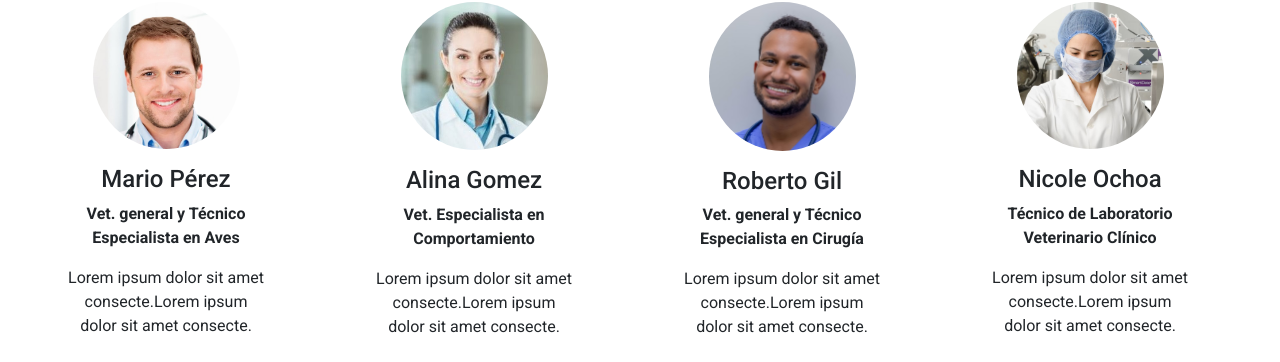
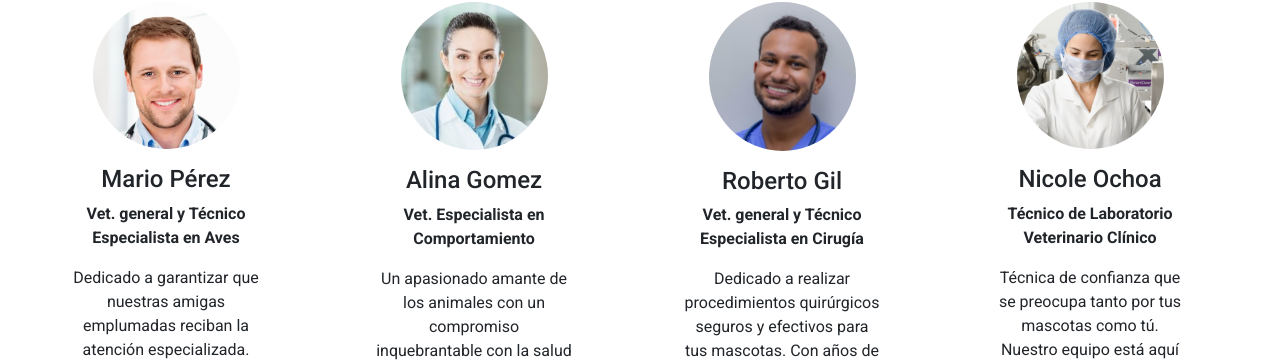
Before and after one commit to natalyq1/vet-bootstrap, a plain HTML site: page views/equipo.html in a window 1280 px wide. Shown: the part 591-953 px from the top of the page. Drawn offline with nearby package versions, Linux system fonts and the light colour scheme.

Commit message:
Changing some info about equipo

```diff
--- a/views/equipo.html
+++ b/views/equipo.html
@@ -96,25 +96,27 @@
       <img class="rounded-circle w-75" src="../assets/img/medico1.jpg">
       <h4 class="nombre-doctor mt-3">Mario Pérez</h4>
       <p class=" fw-bold"> Vet. general y Técnico Especialista en Aves</p>
-      <p>Lorem ipsum dolor sit amet consecte.Lorem ipsum dolor sit amet consecte.</p>
+      <p>Dedicado a garantizar que nuestras amigas emplumadas reciban la atención especializada. Con un profundo amor por las aves y una amplia experiencia en su cuidado, brindando asesoria sobre todas las necesidades únicas de tus aves. Desde loros hasta canarios, tu ave estará en las mejores manos.</p>
     </div>
     <div class="mx-5 my-3 px-2 col text-center justify-content-center">
       <img class="rounded-circle w-75" src="../assets/img/medico2.jpg">
       <h4 class="nombre-doctor mt-3">Alina Gomez</h4>
       <p class=" fw-bold">Vet. Especialista en Comportamiento</p>
-      <p>Lorem ipsum dolor sit amet consecte.Lorem ipsum dolor sit amet consecte.</p>
+      <p>Un apasionado amante de los animales con un compromiso inquebrantable con la salud y el bienestar de tus mascotas.
+      Nuestro veterinario está listo para brindar atención médica completa y compasiva para asegurarse de que tus amigos
+      peludos vivan vidas saludables y felices.</p>
     </div>
     <div class="mx-5 my-3 px-2 col text-center justify-content-center">
       <img class="rounded-circle w-75" src="../assets/img/medico3.jpg">
       <h4 class="nombre-doctor mt-3">Roberto Gil</h4>
       <p class=" fw-bold">Vet. general y Técnico Especialista en Cirugía</p>
-      <p>Lorem ipsum dolor sit amet consecte.Lorem ipsum dolor sit amet consecte.</p>
+      <p>Dedicado a realizar procedimientos quirúrgicos seguros y efectivos para tus mascotas. Con años de experiencia, nuestro especialista trabaja en estrecha colaboración con nuestro equipo veterinario para garantizar que tus amigos peludos reciban la mejor atención en cada paso de su recuperación.</p>
     </div>
     <div class="mx-5 my-3 px-2 col text-center justify-content-center">
       <img class="rounded-circle w-75" src="../assets/img/medico4.jpg">
       <h4 class="nombre-doctor mt-3">Nicole Ochoa</h4>
       <p class=" fw-bold">Técnico de Laboratorio Veterinario Clínico</p>
-      <p>Lorem ipsum dolor sit amet consecte.Lorem ipsum dolor sit amet consecte.</p>
+      <p>Técnica de confianza que se preocupa tanto por tus mascotas como tú. Nuestro equipo está aquí para brindar atención médica integral y apoyo compasivo para todas las etapas de la vida de tus peludos. Desde exámenes de salud de rutina hasta exámenes especializados.</p>
     </div>
   </div>
   </div>
```
Also changed, not shown: index.html (+2 -2 lines).
